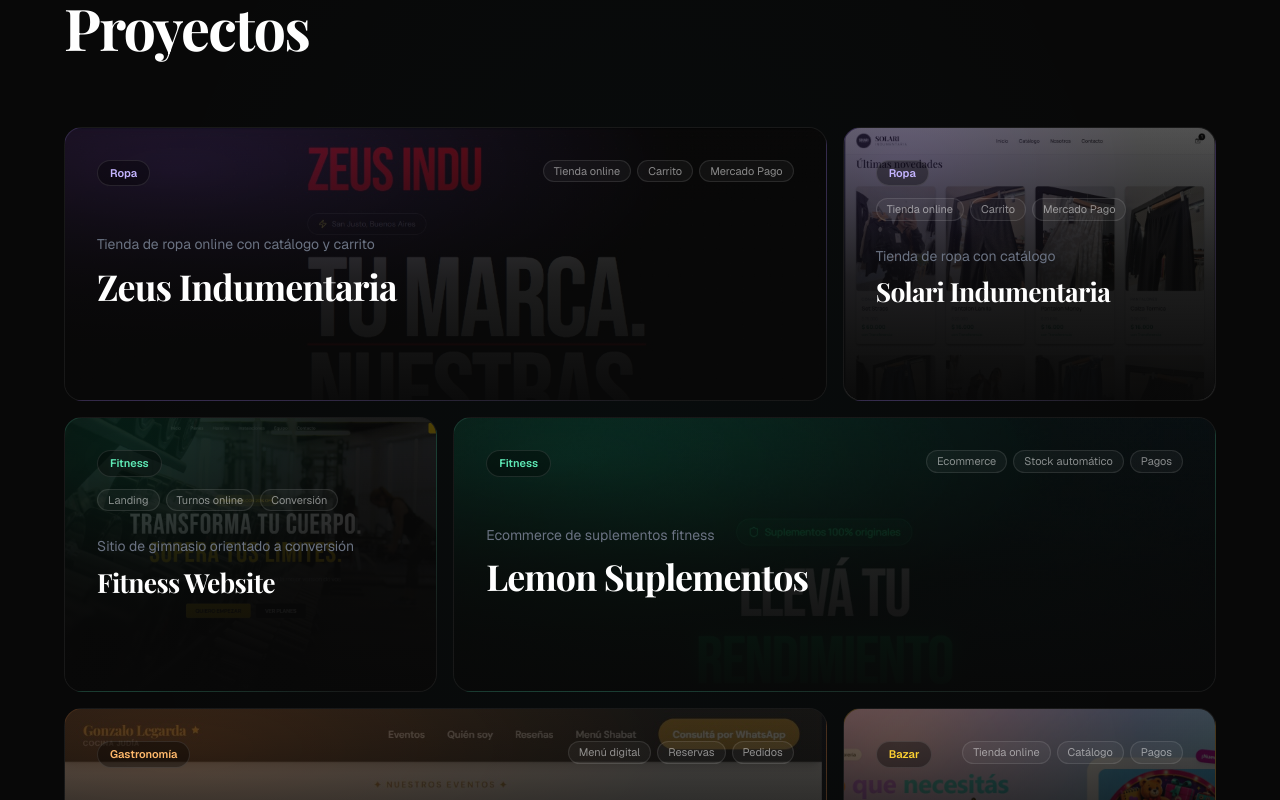
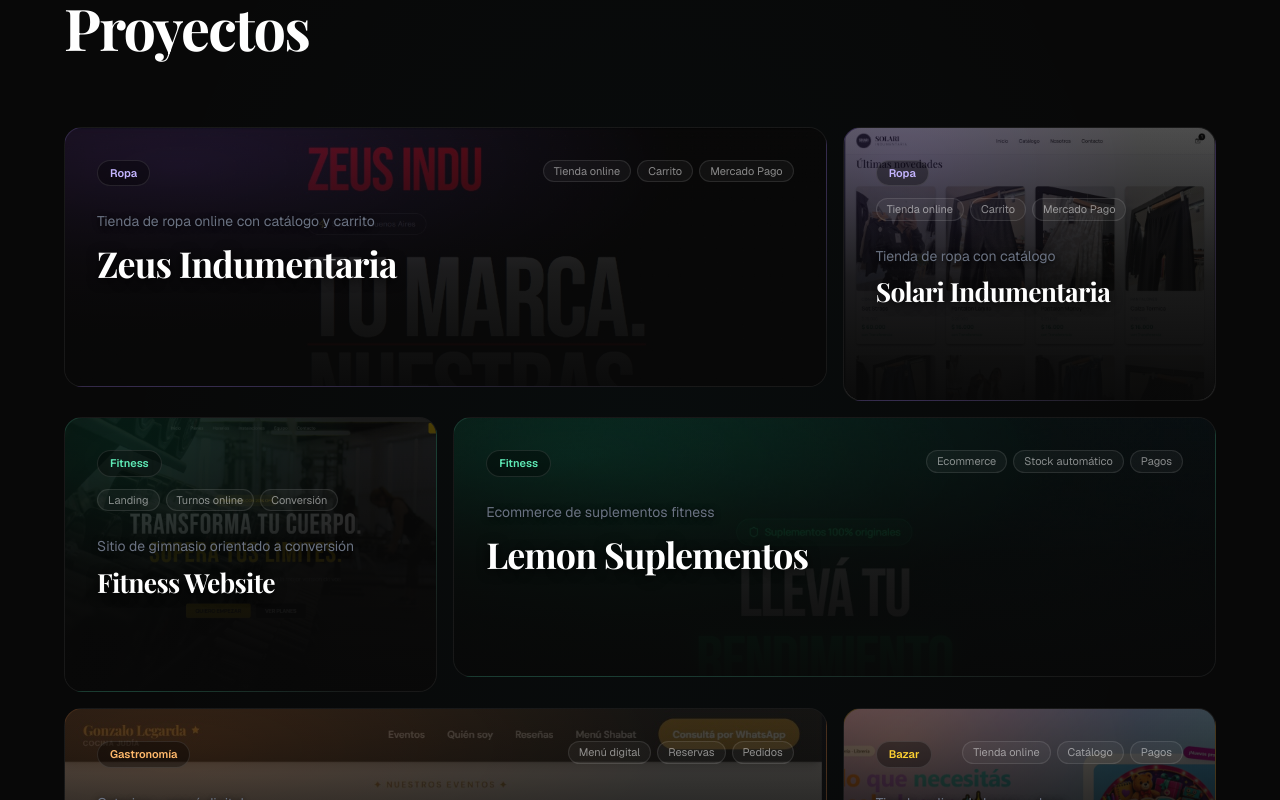
Before and after one commit to alanfv22/Portfolio, a Next.js app: page / in a window 1280 px wide. Shown: the part 3120-3920 px from the top of the page. Built offline with nearby package versions, Linux system fonts and the light colour scheme.

Commit message:
portfolio completo

```diff
--- a/components/sections/proyectos.tsx
+++ b/components/sections/proyectos.tsx
@@ -144,11 +144,8 @@
       viewport={{ once: true, margin: "-40px" }}
       onMouseEnter={() => setHovered(true)}
       onMouseLeave={() => setHovered(false)}
-      className="relative overflow-hidden rounded-2xl border border-white/[0.07] group cursor-default h-full"
-      style={{
-        background: BG[proyecto.rubro],
-        minHeight: wide ? "260px" : "220px",
-      }}
+      className={`relative overflow-hidden rounded-2xl border border-white/[0.07] group cursor-default h-[200px] sm:h-auto ${wide ? "sm:min-h-[260px]" : "sm:min-h-[220px]"}`}
+      style={{ background: BG[proyecto.rubro] }}
     >
       {/* Screenshot background image (when provided) */}
       {proyecto.image && (
@@ -164,13 +161,18 @@
               opacity: 0.35,
             }}
           />
-          {/* Gradient: transparent top → solid bottom so text is always readable */}
+          {/* Gradient overlay — desktop */}
           <div
-            className="absolute inset-0 pointer-events-none"
+            className="absolute inset-0 pointer-events-none hidden sm:block"
             style={{
               background:
-                "linear-gradient(to bottom, rgba(8,8,8,0.15) 0%, rgba(8,8,8,0.75) 55%, rgba(8,8,8,0.97) 100%)",
+                "linear-gradient(to bottom, rgba(8,8,8,0.20) 0%, rgba(8,8,8,0.78) 55%, rgba(8,8,8,0.97) 100%)",
             }}
+          />
+          {/* Solid overlay — mobile, rgba(0,0,0,0.7) to block all image text */}
+          <div
+            className="absolute inset-0 pointer-events-none sm:hidden"
+            style={{ background: "rgba(0,0,0,0.70)" }}
           />
         </>
       )}
@@ -215,7 +217,10 @@
 
         {/* Bottom: desc + large title + CTA slide */}
         <div>
-          <p className="text-gray-500 text-sm leading-relaxed mb-2">
+          <p
+            className="text-gray-300 sm:text-gray-500 text-sm leading-relaxed mb-2"
+            style={{ textShadow: "0 1px 6px rgba(0,0,0,0.95)" }}
+          >
             {proyecto.desc}
           </p>
           <h3
@@ -227,13 +232,14 @@
                 : "clamp(1.2rem, 2.2vw, 1.65rem)",
               fontWeight: 700,
               letterSpacing: "-0.025em",
+              textShadow: "0 2px 12px rgba(0,0,0,0.95)",
             }}
           >
             {proyecto.title}
           </h3>
 
-          {/* CTA slides up from bottom on hover */}
-          <div className="h-10 overflow-hidden">
+          {/* CTA slides up from bottom on hover — hidden on mobile */}
+          <div className="hidden sm:block h-10 overflow-hidden">
             <motion.a
               href={proyecto.url}
               target="_blank"
```
